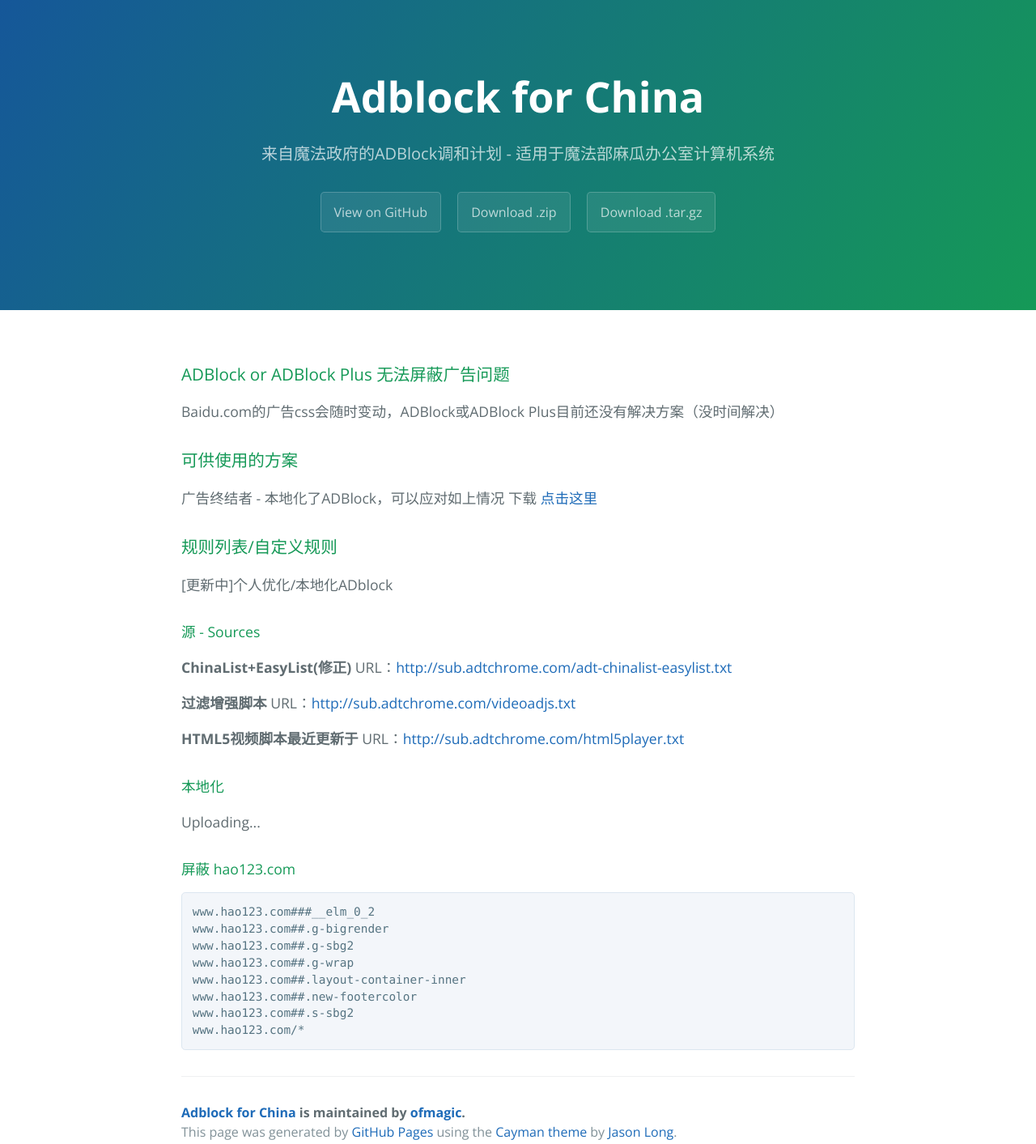
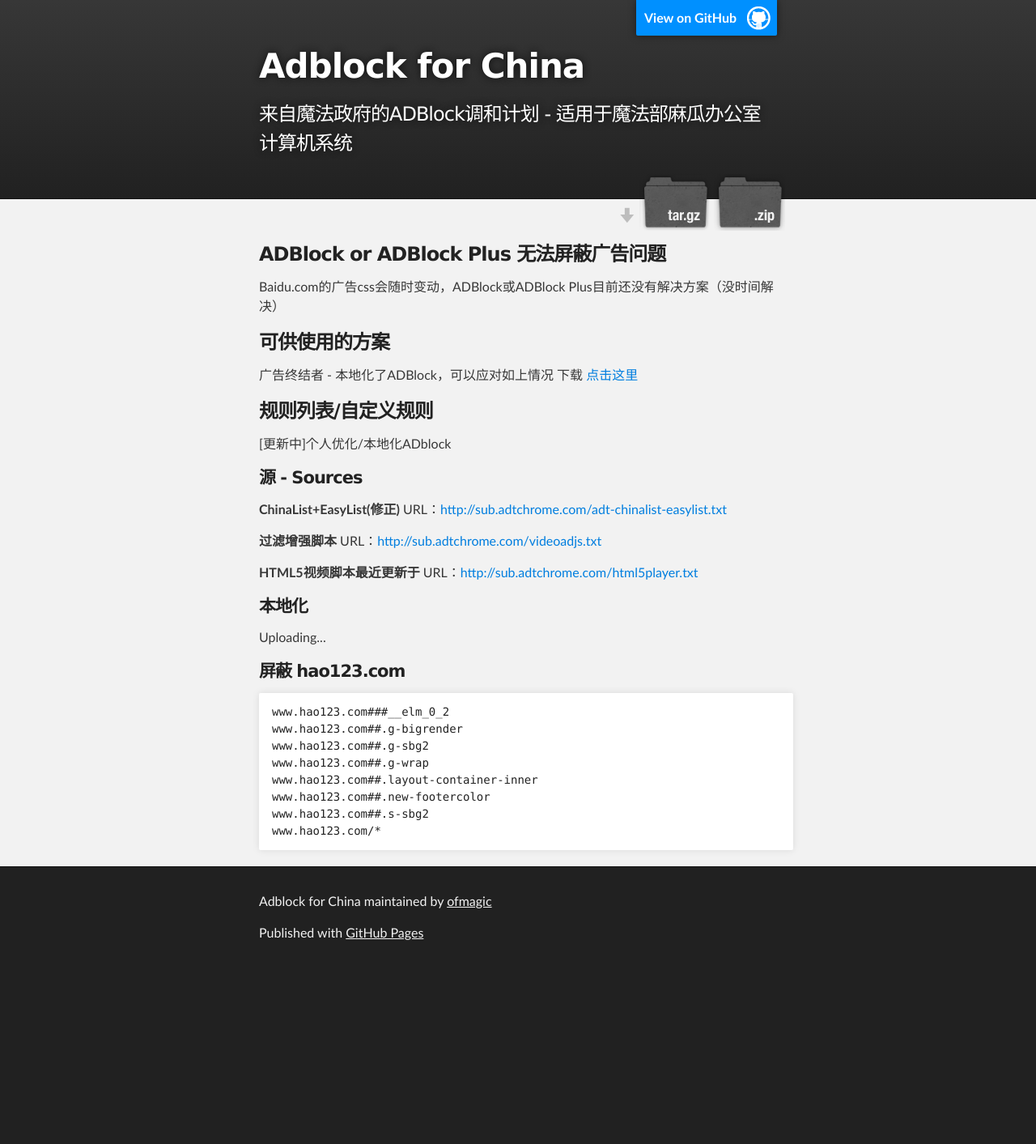
Before and after one commit to ofmagic/adblock, a plain HTML site: page index.html in a window 1280 px wide. Shown: the whole page at 81% size. After the commit the page ends 1199 px from the top, so only its background shows below. Drawn offline with nearby package versions, Linux system fonts and the light colour scheme.

Commit message:
Create gh-pages branch via GitHub

```diff
--- a/index.html
+++ b/index.html
@@ -1,28 +1,37 @@
 <!DOCTYPE html>
-<html lang="en-us">
+<html>
+
   <head>
-    <meta charset="UTF-8">
-    <title>Adblock for China by ofmagic</title>
-    <meta name="viewport" content="width=device-width, initial-scale=1">
-    <link rel="stylesheet" type="text/css" href="stylesheets/normalize.css" media="screen">
-    <link href='https://fonts.googleapis.com/css?family=Open+Sans:400,700' rel='stylesheet' type='text/css'>
-    <link rel="stylesheet" type="text/css" href="stylesheets/stylesheet.css" media="screen">
-    <link rel="stylesheet" type="text/css" href="stylesheets/github-light.css" media="screen">
+    <meta charset='utf-8'>
+    <meta http-equiv="X-UA-Compatible" content="chrome=1">
+    <meta name="description" content="Adblock for China : 来自魔法政府的ADBlock调和计划 - 适用于魔法部麻瓜办公室计算机系统">
+
+    <link rel="stylesheet" type="text/css" media="screen" href="stylesheets/stylesheet.css">
+
+    <title>Adblock for China</title>
   </head>
+
   <body>
-    <section class="page-header">
-      <h1 class="project-name">Adblock for China</h1>
-      <h2 class="project-tagline">来自魔法政府的ADBlock调和计划 - 适用于魔法部麻瓜办公室计算机系统</h2>
-      <a href="https://github.com/ofmagic/adblock" class="btn">View on GitHub</a>
-      <a href="https://github.com/ofmagic/adblock/zipball/master" class="btn">Download .zip</a>
-      <a href="https://github.com/ofmagic/adblock/tarball/master" class="btn">Download .tar.gz</a>
-    </section>
 
-    <section class="main-content">
-      <p>
-</p>
+    <!-- HEADER -->
+    <div id="header_wrap" class="outer">
+        <header class="inner">
+          <a id="forkme_banner" href="https://github.com/ofmagic/adblock">View on GitHub</a>
 
-<h3>
+          <h1 id="project_title">Adblock for China</h1>
+          <h2 id="project_tagline">来自魔法政府的ADBlock调和计划 - 适用于魔法部麻瓜办公室计算机系统</h2>
+
+            <section id="downloads">
+              <a class="zip_download_link" href="https://github.com/ofmagic/adblock/zipball/master">Download this project as a .zip file</a>
+              <a class="tar_download_link" href="https://github.com/ofmagic/adblock/tarball/master">Download this project as a tar.gz file</a>
+            </section>
+        </header>
+    </div>
+
+    <!-- MAIN CONTENT -->
+    <div id="main_content_wrap" class="outer">
+      <section id="main_content" class="inner">
+        <h3>
 <a id="adblock-or-adblock-plus-无法屏蔽广告问题" class="anchor" href="#adblock-or-adblock-plus-%E6%97%A0%E6%B3%95%E5%B1%8F%E8%94%BD%E5%B9%BF%E5%91%8A%E9%97%AE%E9%A2%98" aria-hidden="true"><span aria-hidden="true" class="octicon octicon-link"></span></a>ADBlock or ADBlock Plus 无法屏蔽广告问题</h3>
 
 <p>Baidu.com的广告css会随时变动，ADBlock或ADBlock Plus目前还没有解决方案（没时间解决）</p>
@@ -64,14 +73,17 @@ www.hao123.com##.new-footercolor
 www.hao123.com##.s-sbg2
 www.hao123.com/*
 </code></pre>
+      </section>
+    </div>
 
-      <footer class="site-footer">
-        <span class="site-footer-owner"><a href="https://github.com/ofmagic/adblock">Adblock for China</a> is maintained by <a href="https://github.com/ofmagic">ofmagic</a>.</span>
+    <!-- FOOTER  -->
+    <div id="footer_wrap" class="outer">
+      <footer class="inner">
+        <p class="copyright">Adblock for China maintained by <a href="https://github.com/ofmagic">ofmagic</a></p>
+        <p>Published with <a href="https://pages.github.com">GitHub Pages</a></p>
+      </footer>
+    </div>
 
-        <span class="site-footer-credits">This page was generated by <a href="https://pages.github.com">GitHub Pages</a> using the <a href="https://github.com/jasonlong/cayman-theme">Cayman theme</a> by <a href="https://twitter.com/jasonlong">Jason Long</a>.</span>
-      </footer>
-
-    </section>
 
 
   </body>
--- /dev/null
+++ b/javascripts/main.js
@@ -0,0 +1 @@
+console.log('This would be the main JS file.');
--- a/stylesheets/stylesheet.css
+++ b/stylesheets/stylesheet.css
@@ -1,245 +1,425 @@
-* {
-  box-sizing: border-box; }
+/*******************************************************************************
+Slate Theme for GitHub Pages
+by Jason Costello, @jsncostello
+*******************************************************************************/
+
+@import url(github-light.css);
+
+/*******************************************************************************
+MeyerWeb Reset
+*******************************************************************************/
+
+html, body, div, span, applet, object, iframe,
+h1, h2, h3, h4, h5, h6, p, blockquote, pre,
+a, abbr, acronym, address, big, cite, code,
+del, dfn, em, img, ins, kbd, q, s, samp,
+small, strike, strong, sub, sup, tt, var,
+b, u, i, center,
+dl, dt, dd, ol, ul, li,
+fieldset, form, label, legend,
+table, caption, tbody, tfoot, thead, tr, th, td,
+article, aside, canvas, details, embed,
+figure, figcaption, footer, header, hgroup,
+menu, nav, output, ruby, section, summary,
+time, mark, audio, video {
+  margin: 0;
+  padding: 0;
+  border: 0;
+  font: inherit;
+  vertical-align: baseline;
+}
+
+/* HTML5 display-role reset for older browsers */
+article, aside, details, figcaption, figure,
+footer, header, hgroup, menu, nav, section {
+  display: block;
+}
+
+ol, ul {
+  list-style: none;
+}
+
+table {
+  border-collapse: collapse;
+  border-spacing: 0;
+}
+
+/*******************************************************************************
+Theme Styles
+*******************************************************************************/
 
 body {
-  padding: 0;
-  margin: 0;
-  font-family: "Open Sans", "Helvetica Neue", Helvetica, Arial, sans-serif;
+  box-sizing: border-box;
+  color:#373737;
+  background: #212121;
   font-size: 16px;
+  font-family: 'Myriad Pro', Calibri, Helvetica, Arial, sans-serif;
   line-height: 1.5;
-  color: #606c71; }
+  -webkit-font-smoothing: antialiased;
+}
+
+h1, h2, h3, h4, h5, h6 {
+  margin: 10px 0;
+  font-weight: 700;
+  color:#222222;
+  font-family: 'Lucida Grande', 'Calibri', Helvetica, Arial, sans-serif;
+  letter-spacing: -1px;
+}
+
+h1 {
+  font-size: 36px;
+  font-weight: 700;
+}
+
+h2 {
+  padding-bottom: 10px;
+  font-size: 32px;
+  background: url('../images/bg_hr.png') repeat-x bottom;
+}
+
+h3 {
+  font-size: 24px;
+}
+
+h4 {
+  font-size: 21px;
+}
+
+h5 {
+  font-size: 18px;
+}
+
+h6 {
+  font-size: 16px;
+}
+
+p {
+  margin: 10px 0 15px 0;
+}
+
+footer p {
+  color: #f2f2f2;
+}
 
 a {
-  color: #1e6bb8;
-  text-decoration: none; }
-  a:hover {
-    text-decoration: underline; }
+  text-decoration: none;
+  color: #007edf;
+  text-shadow: none;
 
-.btn {
-  display: inline-block;
-  margin-bottom: 1rem;
-  color: rgba(255, 255, 255, 0.7);
-  background-color: rgba(255, 255, 255, 0.08);
-  border-color: rgba(255, 255, 255, 0.2);
-  border-style: solid;
-  border-width: 1px;
-  border-radius: 0.3rem;
-  transition: color 0.2s, background-color 0.2s, border-color 0.2s; }
-  .btn + .btn {
-    margin-left: 1rem; }
+  transition: color 0.5s ease;
+  transition: text-shadow 0.5s ease;
+  -webkit-transition: color 0.5s ease;
+  -webkit-transition: text-shadow 0.5s ease;
+  -moz-transition: color 0.5s ease;
+  -moz-transition: text-shadow 0.5s ease;
+  -o-transition: color 0.5s ease;
+  -o-transition: text-shadow 0.5s ease;
+  -ms-transition: color 0.5s ease;
+  -ms-transition: text-shadow 0.5s ease;
+}
 
-.btn:hover {
-  color: rgba(255, 255, 255, 0.8);
-  text-decoration: none;
-  background-color: rgba(255, 255, 255, 0.2);
-  border-color: rgba(255, 255, 255, 0.3); }
+a:hover, a:focus {text-decoration: underline;}
 
-@media screen and (min-width: 64em) {
-  .btn {
-    padding: 0.75rem 1rem; } }
+footer a {
+  color: #F2F2F2;
+  text-decoration: underline;
+}
 
-@media screen and (min-width: 42em) and (max-width: 64em) {
-  .btn {
-    padding: 0.6rem 0.9rem;
-    font-size: 0.9rem; } }
+em {
+  font-style: italic;
+}
 
-@media screen and (max-width: 42em) {
-  .btn {
-    display: block;
-    width: 100%;
-    padding: 0.75rem;
-    font-size: 0.9rem; }
-    .btn + .btn {
-      margin-top: 1rem;
-      margin-left: 0; } }
+strong {
+  font-weight: bold;
+}
 
-.page-header {
+img {
+  position: relative;
+  margin: 0 auto;
+  max-width: 739px;
+  padding: 5px;
+  margin: 10px 0 10px 0;
+  border: 1px solid #ebebeb;
+
+  box-shadow: 0 0 5px #ebebeb;
+  -webkit-box-shadow: 0 0 5px #ebebeb;
+  -moz-box-shadow: 0 0 5px #ebebeb;
+  -o-box-shadow: 0 0 5px #ebebeb;
+  -ms-box-shadow: 0 0 5px #ebebeb;
+}
+
+p img {
+  display: inline;
+  margin: 0;
+  padding: 0;
+  vertical-align: middle;
+  text-align: center;
+  border: none;
+}
+
+pre, code {
+  width: 100%;
+  color: #222;
+  background-color: #fff;
+
+  font-family: Monaco, "Bitstream Vera Sans Mono", "Lucida Console", Terminal, monospace;
+  font-size: 14px;
+
+  border-radius: 2px;
+  -moz-border-radius: 2px;
+  -webkit-border-radius: 2px;
+}
+
+pre {
+  width: 100%;
+  padding: 10px;
+  box-shadow: 0 0 10px rgba(0,0,0,.1);
+  overflow: auto;
+}
+
+code {
+  padding: 3px;
+  margin: 0 3px;
+  box-shadow: 0 0 10px rgba(0,0,0,.1);
+}
+
+pre code {
+  display: block;
+  box-shadow: none;
+}
+
+blockquote {
+  color: #666;
+  margin-bottom: 20px;
+  padding: 0 0 0 20px;
+  border-left: 3px solid #bbb;
+}
+
+
+ul, ol, dl {
+  margin-bottom: 15px
+}
+
+ul {
+  list-style-position: inside;
+  list-style: disc;
+  padding-left: 20px;
+}
+
+ol {
+  list-style-position: inside;
+  list-style: decimal;
+  padding-left: 20px;
+}
+
+dl dt {
+  font-weight: bold;
+}
+
+dl dd {
+  padding-left: 20px;
+  font-style: italic;
+}
+
+dl p {
+  padding-left: 20px;
+  font-style: italic;
+}
+
+hr {
+  height: 1px;
+  margin-bottom: 5px;
+  border: none;
+  background: url('../images/bg_hr.png') repeat-x center;
+}
+
+table {
+  border: 1px solid #373737;
+  margin-bottom: 20px;
+  text-align: left;
+ }
+
+th {
+  font-family: 'Lucida Grande', 'Helvetica Neue', Helvetica, Arial, sans-serif;
+  padding: 10px;
+  background: #373737;
   color: #fff;
-  text-align: center;
-  background-color: #159957;
-  background-image: linear-gradient(120deg, #155799, #159957); }
+ }
 
-@media screen and (min-width: 64em) {
-  .page-header {
-    padding: 5rem 6rem; } }
+td {
+  padding: 10px;
+  border: 1px solid #373737;
+ }
 
-@media screen and (min-width: 42em) and (max-width: 64em) {
-  .page-header {
-    padding: 3rem 4rem; } }
+form {
+  background: #f2f2f2;
+  padding: 20px;
+}
 
-@media screen and (max-width: 42em) {
-  .page-header {
-    padding: 2rem 1rem; } }
+/*******************************************************************************
+Full-Width Styles
+*******************************************************************************/
 
-.project-name {
-  margin-top: 0;
-  margin-bottom: 0.1rem; }
+.outer {
+  width: 100%;
+}
 
-@media screen and (min-width: 64em) {
-  .project-name {
-    font-size: 3.25rem; } }
+.inner {
+  position: relative;
+  max-width: 640px;
+  padding: 20px 10px;
+  margin: 0 auto;
+}
 
-@media screen and (min-width: 42em) and (max-width: 64em) {
-  .project-name {
-    font-size: 2.25rem; } }
+#forkme_banner {
+  display: block;
+  position: absolute;
+  top:0;
+  right: 10px;
+  z-index: 10;
+  padding: 10px 50px 10px 10px;
+  color: #fff;
+  background: url('../images/blacktocat.png') #0090ff no-repeat 95% 50%;
+  font-weight: 700;
+  box-shadow: 0 0 10px rgba(0,0,0,.5);
+  border-bottom-left-radius: 2px;
+  border-bottom-right-radius: 2px;
+}
 
-@media screen and (max-width: 42em) {
-  .project-name {
-    font-size: 1.75rem; } }
+#header_wrap {
+  background: #212121;
+  background: -moz-linear-gradient(top, #373737, #212121);
+  background: -webkit-linear-gradient(top, #373737, #212121);
+  background: -ms-linear-gradient(top, #373737, #212121);
+  background: -o-linear-gradient(top, #373737, #212121);
+  background: linear-gradient(top, #373737, #212121);
+}
 
-.project-tagline {
-  margin-bottom: 2rem;
-  font-weight: normal;
-  opacity: 0.7; }
+#header_wrap .inner {
+  padding: 50px 10px 30px 10px;
+}
 
-@media screen and (min-width: 64em) {
-  .project-tagline {
-    font-size: 1.25rem; } }
+#project_title {
+  margin: 0;
+  color: #fff;
+  font-size: 42px;
+  font-weight: 700;
+  text-shadow: #111 0px 0px 10px;
+}
 
-@media screen and (min-width: 42em) and (max-width: 64em) {
-  .project-tagline {
-    font-size: 1.15rem; } }
+#project_tagline {
+  color: #fff;
+  font-size: 24px;
+  font-weight: 300;
+  background: none;
+  text-shadow: #111 0px 0px 10px;
+}
 
-@media screen and (max-width: 42em) {
-  .project-tagline {
-    font-size: 1rem; } }
+#downloads {
+  position: absolute;
+  width: 210px;
+  z-index: 10;
+  bottom: -40px;
+  right: 0;
+  height: 70px;
+  background: url('../images/icon_download.png') no-repeat 0% 90%;
+}
 
-.main-content :first-child {
-  margin-top: 0; }
-.main-content img {
-  max-width: 100%; }
-.main-content h1, .main-content h2, .main-content h3, .main-content h4, .main-content h5, .main-content h6 {
-  margin-top: 2rem;
-  margin-bottom: 1rem;
-  font-weight: normal;
-  color: #159957; }
-.main-content p {
-  margin-bottom: 1em; }
-.main-content code {
-  padding: 2px 4px;
-  font-family: Consolas, "Liberation Mono", Menlo, Courier, monospace;
-  font-size: 0.9rem;
-  color: #383e41;
-  background-color: #f3f6fa;
-  border-radius: 0.3rem; }
-.main-content pre {
-  padding: 0.8rem;
-  margin-top: 0;
-  margin-bottom: 1rem;
-  font: 1rem Consolas, "Liberation Mono", Menlo, Courier, monospace;
-  color: #567482;
-  word-wrap: normal;
-  background-color: #f3f6fa;
-  border: solid 1px #dce6f0;
-  border-radius: 0.3rem; }
-  .main-content pre > code {
-    padding: 0;
-    margin: 0;
-    font-size: 0.9rem;
-    color: #567482;
-    word-break: normal;
-    white-space: pre;
-    background: transparent;
-    border: 0; }
-.main-content .highlight {
-  margin-bottom: 1rem; }
-  .main-content .highlight pre {
-    margin-bottom: 0;
-    word-break: normal; }
-.main-content .highlight pre, .main-content pre {
-  padding: 0.8rem;
-  overflow: auto;
-  font-size: 0.9rem;
-  line-height: 1.45;
-  border-radius: 0.3rem; }
-.main-content pre code, .main-content pre tt {
-  display: inline;
-  max-width: initial;
-  padding: 0;
-  margin: 0;
-  overflow: initial;
-  line-height: inherit;
-  word-wrap: normal;
-  background-color: transparent;
-  border: 0; }
-  .main-content pre code:before, .main-content pre code:after, .main-content pre tt:before, .main-content pre tt:after {
-    content: normal; }
-.main-content ul, .main-content ol {
-  margin-top: 0; }
-.main-content blockquote {
-  padding: 0 1rem;
-  margin-left: 0;
-  color: #819198;
-  border-left: 0.3rem solid #dce6f0; }
-  .main-content blockquote > :first-child {
-    margin-top: 0; }
-  .main-content blockquote > :last-child {
-    margin-bottom: 0; }
-.main-content table {
+.zip_download_link {
   display: block;
-  width: 100%;
-  overflow: auto;
-  word-break: normal;
-  word-break: keep-all; }
-  .main-content table th {
-    font-weight: bold; }
-  .main-content table th, .main-content table td {
-    padding: 0.5rem 1rem;
-    border: 1px solid #e9ebec; }
-.main-content dl {
-  padding: 0; }
-  .main-content dl dt {
-    padding: 0;
-    margin-top: 1rem;
-    font-size: 1rem;
-    font-weight: bold; }
-  .main-content dl dd {
-    padding: 0;
-    margin-bottom: 1rem; }
-.main-content hr {
-  height: 2px;
-  padding: 0;
-  margin: 1rem 0;
-  background-color: #eff0f1;
-  border: 0; }
+  float: right;
+  width: 90px;
+  height:70px;
+  text-indent: -5000px;
+  overflow: hidden;
+  background: url(../images/sprite_download.png) no-repeat bottom left;
+}
 
-@media screen and (min-width: 64em) {
-  .main-content {
-    max-width: 64rem;
-    padding: 2rem 6rem;
-    margin: 0 auto;
-    font-size: 1.1rem; } }
+.tar_download_link {
+  display: block;
+  float: right;
+  width: 90px;
+  height:70px;
+  text-indent: -5000px;
+  overflow: hidden;
+  background: url(../images/sprite_download.png) no-repeat bottom right;
+  margin-left: 10px;
+}
 
-@media screen and (min-width: 42em) and (max-width: 64em) {
-  .main-content {
-    padding: 2rem 4rem;
-    font-size: 1.1rem; } }
+.zip_download_link:hover {
+  background: url(../images/sprite_download.png) no-repeat top left;
+}
 
-@media screen and (max-width: 42em) {
-  .main-content {
-    padding: 2rem 1rem;
-    font-size: 1rem; } }
+.tar_download_link:hover {
+  background: url(../images/sprite_download.png) no-repeat top right;
+}
 
-.site-footer {
-  padding-top: 2rem;
-  margin-top: 2rem;
-  border-top: solid 1px #eff0f1; }
+#main_content_wrap {
+  background: #f2f2f2;
+  border-top: 1px solid #111;
+  border-bottom: 1px solid #111;
+}
 
-.site-footer-owner {
-  display: block;
-  font-weight: bold; }
+#main_content {
+  padding-top: 40px;
+}
 
-.site-footer-credits {
-  color: #819198; }
+#footer_wrap {
+  background: #212121;
+}
 
-@media screen and (min-width: 64em) {
-  .site-footer {
-    font-size: 1rem; } }
 
-@media screen and (min-width: 42em) and (max-width: 64em) {
-  .site-footer {
-    font-size: 1rem; } }
 
-@media screen and (max-width: 42em) {
-  .site-footer {
-    font-size: 0.9rem; } }
+/*******************************************************************************
+Small Device Styles
+*******************************************************************************/
+
+@media screen and (max-width: 480px) {
+  body {
+    font-size:14px;
+  }
+
+  #downloads {
+    display: none;
+  }
+
+  .inner {
+    min-width: 320px;
+    max-width: 480px;
+  }
+
+  #project_title {
+  font-size: 32px;
+  }
+
+  h1 {
+    font-size: 28px;
+  }
+
+  h2 {
+    font-size: 24px;
+  }
+
+  h3 {
+    font-size: 21px;
+  }
+
+  h4 {
+    font-size: 18px;
+  }
+
+  h5 {
+    font-size: 14px;
+  }
+
+  h6 {
+    font-size: 12px;
+  }
+
+  code, pre {
+    min-width: 320px;
+    max-width: 480px;
+    font-size: 11px;
+  }
+
+}
```
Also changed, not shown: params.json (+1 -1 lines), images/bg_hr.png (added), images/blacktocat.png (added), images/icon_download.png (added), images/sprite_download.png (added).
